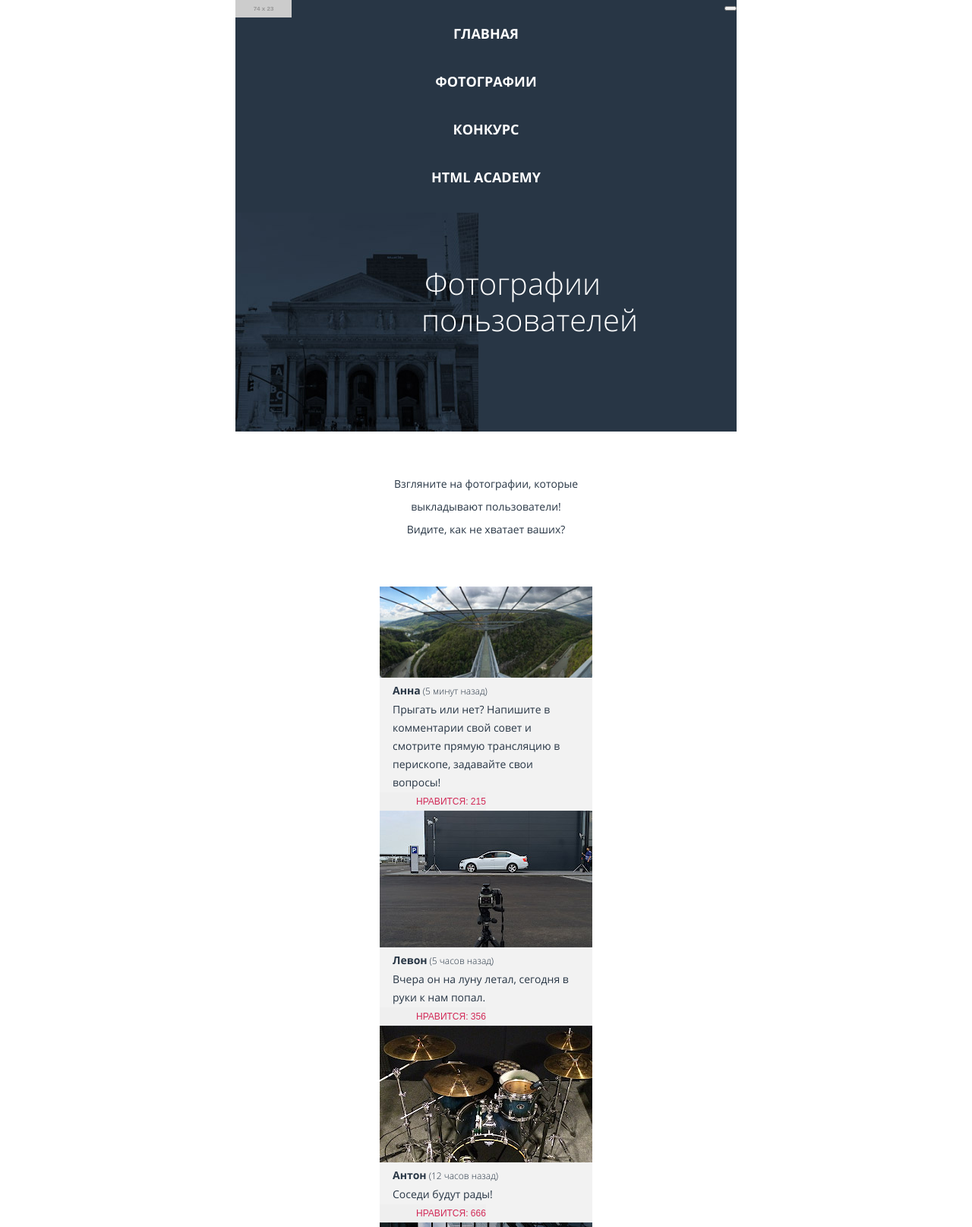
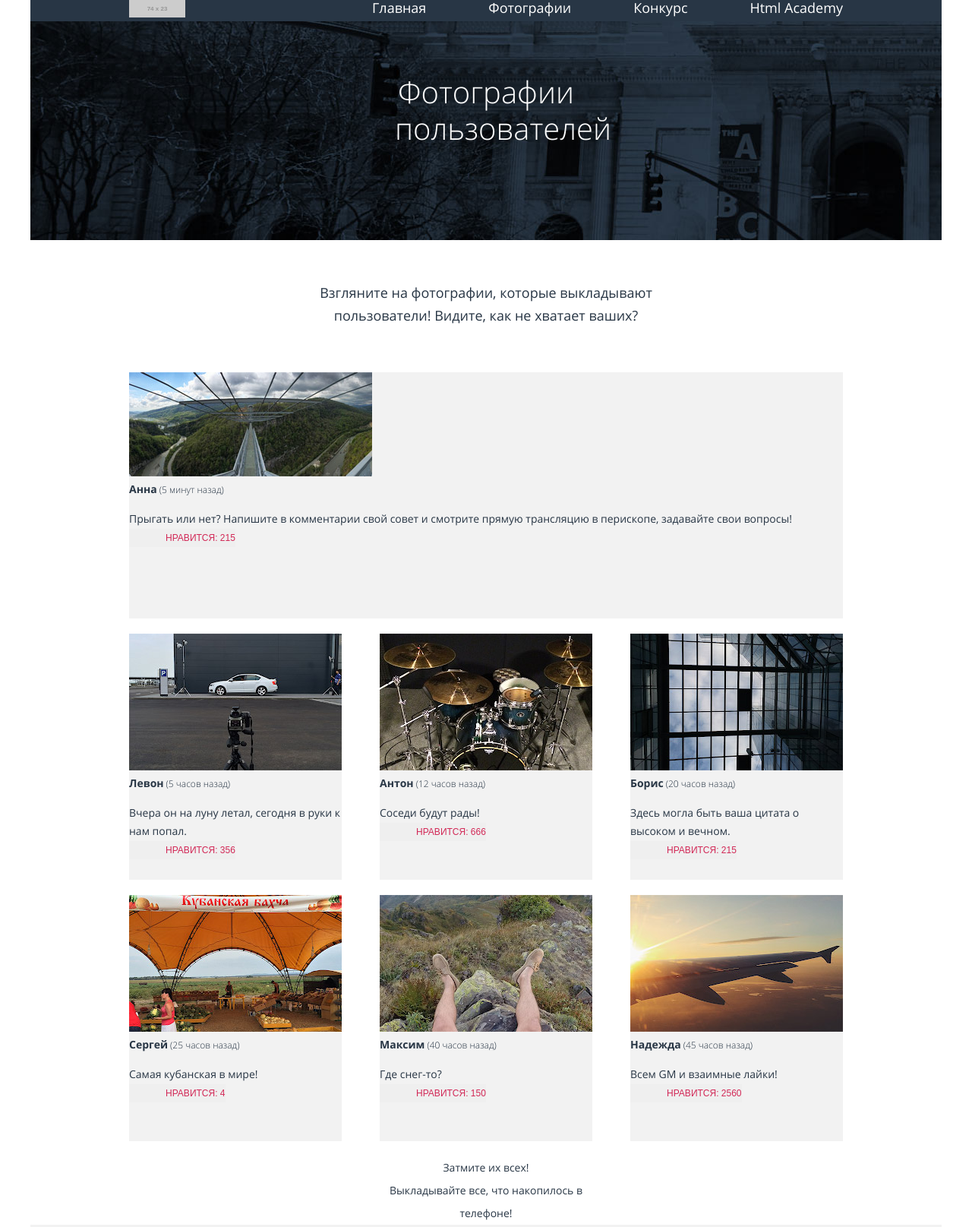
Before and after one commit to lypokgres/1346169-pink-20, a website: page source/photo.html in a window 1280 px wide. Shown: the top 1615 px of the page at 76% size. Drawn offline with nearby package versions, Linux system fonts and the light colour scheme; files that its build step writes are made by us from their sources; placeholder pictures from the web are drawn by us.

Commit message:
8. Начинаем верстать адаптивные сетки. Разметил сетки

```diff
--- a/source/less/blocks/gallery.less
+++ b/source/less/blocks/gallery.less
@@ -11,14 +11,72 @@
   text-align: center;
   margin: auto;
   margin-bottom: 60px;
+
+  @media (min-width: 660px) {
+    width: 550px;
+    font-size: 18px;
+    line-height: 30px;
+  }
 }
 
 .gallery__list {
   display: flex;
-  flex-direction: column;
+  flex-wrap: wrap;
+  justify-content: space-between;
   align-items: center;
 }
 
 .gallery__item {
+  width: 280px;
+  min-height: 324px;
+  background-color: @lightgray;
+  margin: 0;
   margin-bottom: 20px;
+
+  @media (min-width: 660px) {
+    &:first-child {
+      flex-basis: 100%;
+    }
+  }
 }
+
+.gallery__img {
+  margin-bottom: 25px;
+}
+
+.gallery__author {
+  display: block;
+  font-style: normal;
+  font-weight: 700;
+  font-size: 14px;
+  line-height: 24px;
+  color: @gray;
+  margin-bottom: 14px;
+}
+
+.gallery__time {
+  font-weight: 300;
+  font-size: 12px;
+  line-height: 24px;
+  color: @gray;
+  padding-left: 3px;
+}
+
+.gallery__message {
+  font-weight: 400;
+  font-size: 14px;
+  line-height: 24px;
+  color: @gray;
+  margin: 0;
+}
+
+.gallery__button {
+  font-weight: 400;
+  font-size: 12px;
+  line-height: 24px;
+  text-transform: uppercase;
+  color: @pink;
+  border: none;
+  padding: 0;
+  padding-left: 48px;
+}
--- a/source/less/blocks/header.less
+++ b/source/less/blocks/header.less
@@ -1,5 +1,14 @@
 .header {
   background-color: @gray;
+  display: flex;
+  flex-direction: column;
+
+  @media (min-width: 1200px) {
+    flex-direction: row;
+    justify-content: space-between;
+    padding-right: 130px;
+    padding-left: 130px;
+  }
 }
 
 .nav {
@@ -15,12 +24,19 @@
 .nav__list {
   padding: 0;
   margin: 0;
+  display: flex;
+  flex-direction: column;
+
+  @media (min-width: 1200px) {
+    width: 620px;
+    flex-direction: row;
+    justify-content: space-between;
+  }
 }
 
 .nav__item {
   list-style: none;
   text-align: center;
-  height: 63px;
 }
 
 .nav__link {
@@ -29,4 +45,11 @@
   font-weight: 700;
   font-size: 18px;
   line-height: 32px;
+
+  @media (min-width: 1200px) {
+    font-weight: 400;
+    font-size: 18px;
+    line-height: 18px;
+    text-transform: none;
+  }
 }
--- a/source/less/blocks/intro.less
+++ b/source/less/blocks/intro.less
@@ -6,6 +6,14 @@
   flex-direction: column;
   align-items: center;
   position: relative;
+
+  @media (min-width: 660px) {
+    background-image: url("../img/bg-back-tablet@1x.jpg");
+  }
+
+  @media (min-width: 1200px) {
+    background-image: url("../img/bg-back-desktop@1x.jpg");
+  }
 
   &--index {
     padding-top: 29px;
@@ -35,7 +43,6 @@
   }
 
   @media (min-width: 660px) {
-    background-image: url(../img/bg-back-tablet@1x.jpg);
     align-items: flex-start;
 
     &::before {
@@ -44,6 +51,18 @@
       background-image: url("../img/iphone-hand-tablet@1x.png");
       top: 115px;
       left: -20px;
+    }
+  }
+
+  @media (min-width: 1200px) {
+    align-items: flex-start;
+
+    &::before {
+      width: 1050px;
+      height: 645px;
+      background-image: url("../img/iphone-hand-desktop@1x.png");
+      top: 12px;
+      left: 150px;
     }
   }
 }
@@ -59,11 +78,6 @@
 
   @media (min-width: 660px) {
     font-size: 40px;
-    padding-left: 70px;
     margin-bottom: 39px;
   }
 }
-
-.intro img {
-  vertical-align: bottom;
-}
--- a/source/less/blocks/page.less
+++ b/source/less/blocks/page.less
@@ -13,6 +13,10 @@
   @media (min-width: 660px) {
     width: 660px;
   }
+
+  @media (min-width: 1200px) {
+    width: 1200px;
+  }
 }
 
 .container {
@@ -21,6 +25,10 @@
 
   @media (min-width: 660px) {
     width: 620px;
+  }
+
+  @media (min-width: 1200px) {
+    width: 940px;
   }
 }
 
--- a/source/less/blocks/user-post.less
+++ /dev/null
@@ -1,48 +0,0 @@
-.user-post {
-  width: 280px;
-  margin: 0;
-  background-color: @lightgray;
-}
-
-.user-post__img {
-  margin-bottom: 25px;
-}
-
-.user-post__author {
-  font-style: normal;
-  font-weight: 700;
-  font-size: 14px;
-  line-height: 24px;
-  color: @gray;
-  padding-left: 17px;
-  margin-bottom: 14px;
-}
-
-.user-post__time {
-  font-weight: 300;
-  font-size: 12px;
-  line-height: 24px;
-  color: @gray;
-  padding-left: 3px;
-}
-
-.user-post__message {
-  width: 250px;
-  font-weight: 400;
-  font-size: 14px;
-  line-height: 24px;
-  color: @gray;
-  padding-left: 17px;
-  margin: 0;
-}
-
-.user-post__button {
-  font-weight: 400;
-  font-size: 12px;
-  line-height: 24px;
-  text-transform: uppercase;
-  color: @pink;
-  border: none;
-  padding: 0;
-  padding-left: 48px;
-}
--- a/source/less/style.less
+++ b/source/less/style.less
@@ -8,7 +8,6 @@
 @import "blocks/footer.less";
 @import "blocks/copyright.less";
 @import "blocks/gallery.less";
-@import "blocks/user-post.less";
 @import "blocks/reviews.less";
 @import "blocks/contacts.less";
 @import "blocks/price.less";
--- a/source/photo.html
+++ b/source/photo.html
@@ -35,66 +35,68 @@
       </section>
       <section class="gallery">
         <h3 class="visually-hidden">Галерея</h3>
+        <div class="container">
           <p class="gallery__description">Взгляните на фотографии, которые выкладывают пользователи! Видите, как не хватает ваших?</p>
           <div class="gallery__list">
-          <blockquote class="gallery__item user-post">
-            <a href="#" class="user-post__img user-post__img--panorama" aria-label="Ссылка на полноразмерное изображение">
+            <blockquote class="gallery__item">
+              <a href="#" class="gallery__img gallery__img--panorama" aria-label="Ссылка на полноразмерное изображение">
                 <img src="img/panorama-mobile@1x.jpg" width="320" height="137" alt="Фото пользователя">
               </a>
-            <cite class="user-post__author">Анна<span class="user-post__time">(5 минут назад)</span></cite>
-            <p class="user-post__message">
+              <cite class="gallery__author">Анна<span class="gallery__time">(5 минут назад)</span></cite>
+              <p class="gallery__message">
                 Прыгать или нет? Напишите в комментарии свой совет и смотрите прямую трансляцию в перископе, задавайте свои вопросы!
               </p>
-            <button class="user-post__button">Нравится: 215</button>
+              <button class="gallery__button">Нравится: 215</button>
             </blockquote>
-          <blockquote class="gallery__item user-post">
-            <a href="#" class="user-post__img" aria-label="Ссылка на полноразмерное изображение" >
+            <blockquote class="gallery__item">
+              <a href="#" class="gallery__img" aria-label="Ссылка на полноразмерное изображение" >
                 <img src="img/photo-car-mobile@1x.jpg" width="280" height="180" alt="Фото пользователя">
               </a>
-            <cite class="user-post__author">Левон<span class="user-post__time">(5 часов назад)</span></cite>
-            <p class="user-post__message">Вчера он на луну летал, сегодня в руки к нам попал.</p>
-            <button class="user-post__button">Нравится: 356</button>
+              <cite class="gallery__author">Левон<span class="gallery__time">(5 часов назад)</span></cite>
+              <p class="gallery__message">Вчера он на луну летал, сегодня в руки к нам попал.</p>
+              <button class="gallery__button">Нравится: 356</button>
             </blockquote>
-          <blockquote class="gallery__item user-post">
-            <a href="#" class="user-post__img" aria-label="Ссылка на полноразмерное изображение" >
+            <blockquote class="gallery__item">
+              <a href="#" class="gallery__img" aria-label="Ссылка на полноразмерное изображение" >
                 <img src="img/photo-drumset-mobile@1x.jpg" width="280" height="180" alt="Фото пользователя">
               </a>
-            <cite class="user-post__author">Антон<span class="user-post__time">(12 часов назад)</span></cite>
-            <p class="user-post__message">Соседи будут рады!</p>
-            <button class="user-post__button">Нравится: 666</button>
+              <cite class="gallery__author">Антон<span class="gallery__time">(12 часов назад)</span></cite>
+              <p class="gallery__message">Соседи будут рады!</p>
+              <button class="gallery__button">Нравится: 666</button>
             </blockquote>
-          <blockquote class="gallery__item user-post">
-            <a href="#" class="user-post__img" aria-label="Ссылка на полноразмерное изображение" >
+            <blockquote class="gallery__item">
+              <a href="#" class="gallery__img" aria-label="Ссылка на полноразмерное изображение" >
                 <img src="img/photo-window-mobile@1x.jpg" width="280" height="180" alt="Фото пользователя">
               </a>
-            <cite class="user-post__author">Борис<span class="user-post__time">(20 часов назад)</span></cite>
-            <p class="user-post__message">Здесь могла быть ваша цитата о высоком и вечном.</p>
-            <button class="user-post__button">Нравится: 215</button>
+              <cite class="gallery__author">Борис<span class="gallery__time">(20 часов назад)</span></cite>
+              <p class="gallery__message">Здесь могла быть ваша цитата о высоком и вечном.</p>
+              <button class="gallery__button">Нравится: 215</button>
             </blockquote>
-          <blockquote class="gallery__item user-post">
-            <a href="#" class="user-post__img" aria-label="Ссылка на полноразмерное изображение" >
+            <blockquote class="gallery__item">
+              <a href="#" class="gallery__img" aria-label="Ссылка на полноразмерное изображение" >
                 <img src="img/photo-fair-mobile@1x.jpg" width="280" height="180" alt="Фото пользователя">
               </a>
-            <cite class="user-post__author">Сергей<span class="user-post__time">(25 часов назад)</span></cite>
-            <p class="user-post__message">Самая кубанская в мире!</p>
-            <button class="user-post__button">Нравится: 4</button>
+              <cite class="gallery__author">Сергей<span class="gallery__time">(25 часов назад)</span></cite>
+              <p class="gallery__message">Самая кубанская в мире!</p>
+              <button class="gallery__button">Нравится: 4</button>
             </blockquote>
-          <blockquote class="gallery__item user-post">
-            <a href="#" class="user-post__img" aria-label="Ссылка на полноразмерное изображение" >
+            <blockquote class="gallery__item">
+              <a href="#" class="gallery__img" aria-label="Ссылка на полноразмерное изображение" >
                 <img src="img/photo-pov-mobile@1x.jpg" width="280" height="180" alt="Фото пользователя">
               </a>
-            <cite class="user-post__author">Максим<span class="user-post__time">(40 часов назад)</span></cite>
-            <p class="user-post__message">Где снег-то?</p>
-            <button class="user-post__button">Нравится: 150</button>
+              <cite class="gallery__author">Максим<span class="gallery__time">(40 часов назад)</span></cite>
+              <p class="gallery__message">Где снег-то?</p>
+              <button class="gallery__button">Нравится: 150</button>
             </blockquote>
-          <blockquote class="gallery__item user-post">
-            <a href="#" class="user-post__img" aria-label="Ссылка на полноразмерное изображение" >
+            <blockquote class="gallery__item">
+              <a href="#" class="gallery__img" aria-label="Ссылка на полноразмерное изображение" >
                 <img src="img/photo-wing-mobile@1x.jpg" width="280" height="180" alt="Фото пользователя">
               </a>
-            <cite class="user-post__author">Надежда<span class="user-post__time">(45 часов назад)</span></cite>
-            <p class="user-post__message">Всем GM и взаимные лайки!</p>
-            <button class="user-post__button">Нравится: 2560</button>
+              <cite class="gallery__author">Надежда<span class="gallery__time">(45 часов назад)</span></cite>
+              <p class="gallery__message">Всем GM и взаимные лайки!</p>
+              <button class="gallery__button">Нравится: 2560</button>
             </blockquote>
+          </div>
         </div>
       </section>
       <section class="upload">
```
Also changed, not shown: source/index.html (+2 -2 lines), source/less/blocks/advantages.less (+21 -0 lines), source/less/blocks/slogan.less (+7 -2 lines), source/less/blocks/study.less (+28 -3 lines). Lines whose indentation alone changed are shown as unchanged.
